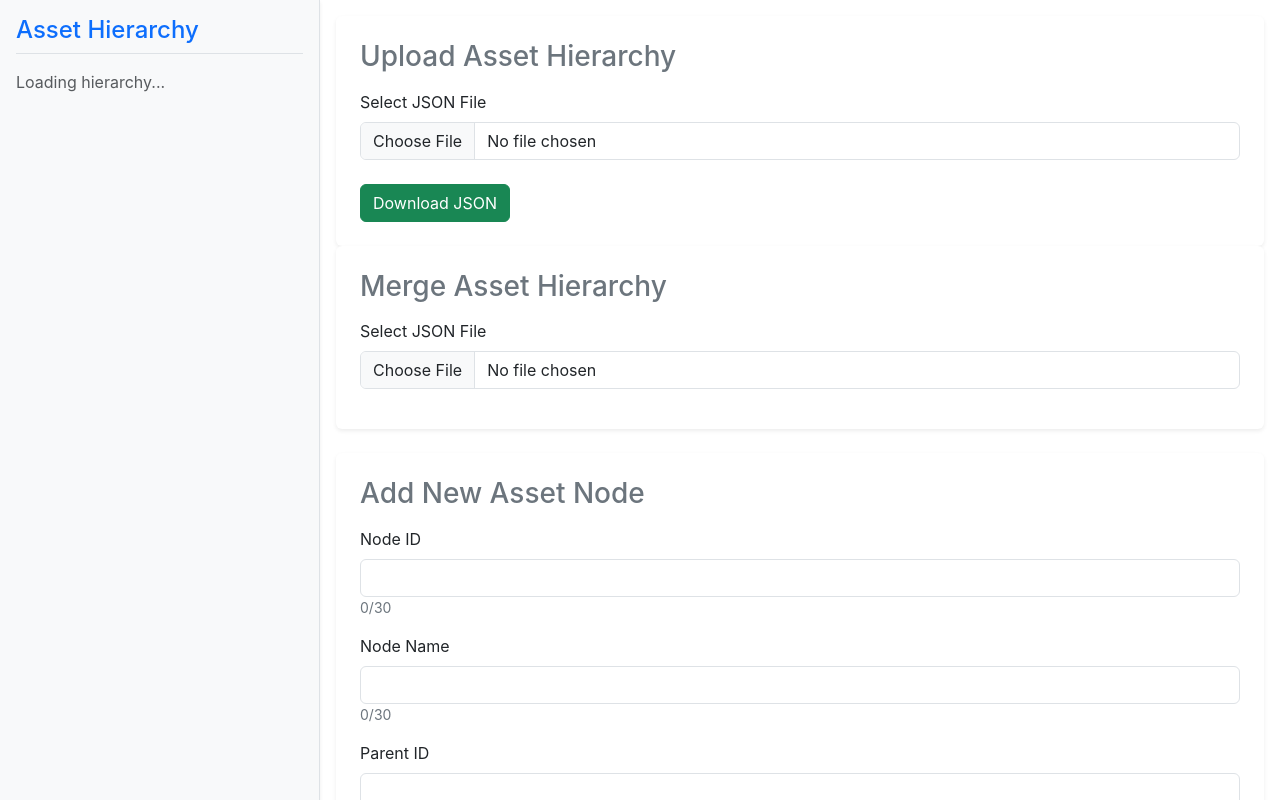
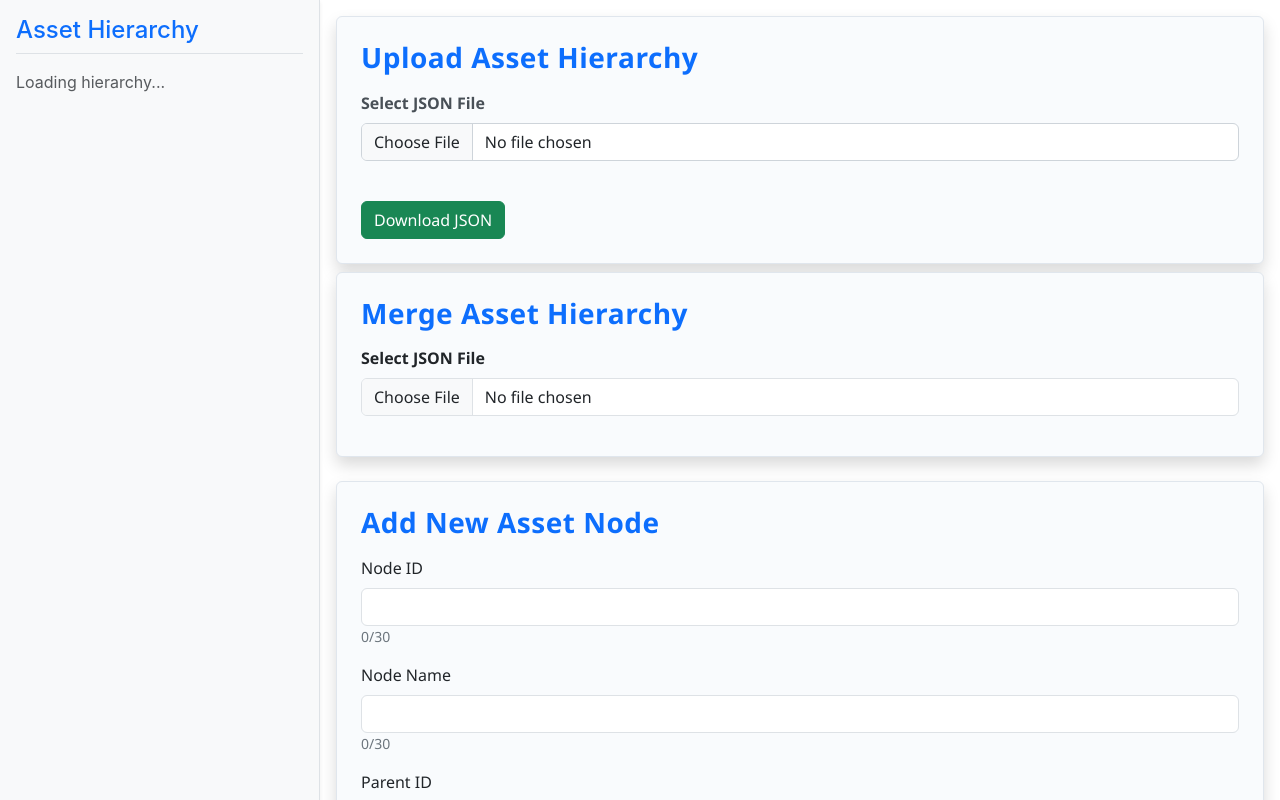
Before and after one commit to mayureshpisat/Asset-Management-Frontend, a React (Create React App) app: page / in a window 1280 px wide. Shown: the top 800 px of the page. Built offline with nearby package versions, Linux system fonts and the light colour scheme; no server answers.

Commit message:
Design Changes

```diff
--- a/src/Menu.js
+++ b/src/Menu.js
@@ -1,13 +1,12 @@
 import React from "react";
 import Download from "./Download";
-
 
 function Menu({ refreshHierarchy }) {
   const handleFileChange = async (e) => {
     const file = e.target.files[0];
 
     if (!file) {
-      alert("Please select a file.");
+      setErrorMessage("Please select a file.");
       return;
     }
 
@@ -26,31 +25,74 @@ function Menu({ refreshHierarchy }) {
       }
 
       const message = await response.text();
-      alert("Upload successful: " + message);
-      //refresh to re render the asset tree
+      setSuccessMessage("✅ Upload successful: " + message);
       refreshHierarchy();
     } catch (error) {
-      console.error("Upload error:", error);
-      alert("Upload failed: " + error.message);
+      setErrorMessage("❌ Upload failed: " + error.message);
     }
-
-    // // Force reload to re-render everything
-    // window.location.reload();
   };
 
+  const [errorMessage, setErrorMessage] = React.useState("");
+  const [successMessage, setSuccessMessage] = React.useState("");
+
   return (
-    <div className="bg-white shadow-sm p-4 rounded">
-      <h3 className="text-secondary mb-3">Upload Asset Hierarchy</h3>
-      <label htmlFor="upload_tree" className="form-label">Select JSON File</label>
+    <div
+      className="shadow p-4 rounded"
+      style={{
+        backgroundColor: "#f9fbfd",
+        border: "1px solid #e0e6ed",
+        fontFamily: "'Segoe UI', Tahoma, Geneva, Verdana, sans-serif",
+      }}
+    >
+      <h3
+        className="fw-bold mb-3"
+        style={{ color: "#0d6efd", letterSpacing: "0.5px" }}
+      >
+        Upload Asset Hierarchy
+      </h3>
+
+      <label
+        htmlFor="upload_tree"
+        className="form-label fw-semibold"
+        style={{ color: "#495057" }}
+      >
+        Select JSON File
+      </label>
+
       <input
         type="file"
         accept="application/json"
         name="upload_tree"
         id="upload_tree"
-        className="form-control"
+        className="form-control mb-3"
         onChange={handleFileChange}
+        style={{
+          borderColor: "#ced4da",
+          cursor: "pointer",
+        }}
       />
-      <div><Download/></div>
+
+      {errorMessage && (
+        <div
+          className="alert alert-danger py-2"
+          style={{ fontSize: "0.9rem" }}
+        >
+          {errorMessage}
+        </div>
+      )}
+
+      {successMessage && (
+        <div
+          className="alert alert-success py-2"
+          style={{ fontSize: "0.9rem" }}
+        >
+          {successMessage}
+        </div>
+      )}
+
+      <div className="mt-3">
+        <Download />
+      </div>
     </div>
   );
 }
--- a/src/MergeHierarchy.js
+++ b/src/MergeHierarchy.js
@@ -1,14 +1,16 @@
 import React, { useState } from "react";
-import Download from "./Download";
 
 function MergeHierarchy({ refreshHierarchy }) {
-  const [message, setMessage] = useState(" ");
+  const [message, setMessage] = useState("");
+  const [messageType, setMessageType] = useState(""); // success | danger
 
   const handleFileChange = async (e) => {
     const file = e.target.files[0];
 
     if (!file) {
-      alert("Please select a file.");
+      setMessage("Please select a file.");
+      setMessageType("warning");
+      setTimeout(() => setMessage(""), 4000);
       return;
     }
 
@@ -16,45 +18,69 @@ function MergeHierarchy({ refreshHierarchy }) {
     formData.append("file", file);
 
     try {
-      const response = await fetch("https://localhost:7242/api/AssetHierarchy/UploadExistingTree", {
-        method: "POST",
-        body: formData,
-      });
+      const response = await fetch(
+        "https://localhost:7242/api/AssetHierarchy/UploadExistingTree",
+        {
+          method: "POST",
+          body: formData,
+        }
+      );
 
       if (!response.ok) {
         const errMsg = await response.text();
         setMessage(`Upload failed: ${errMsg}`);
-        setTimeout(()=>setMessage(""), 5000);
+        setMessageType("danger");
+        setTimeout(() => setMessage(""), 5000);
         throw new Error(errMsg);
       }
 
       const msg = await response.text();
-      setMessage(`Upload successful: ${msg} Assets were merged`);
-      //refresh to re render the asset tree
+      setMessage(`✅ Upload successful: ${msg} Assets were added`);
+      setMessageType("success");
+      setTimeout(() => setMessage(""), 5000);
       refreshHierarchy();
     } catch (error) {
       console.error("Upload error:", error);
       setMessage(`Upload failed: ${error.message}`);
-      //   alert("Upload failed: " + error.message);
+      setMessageType("danger");
+      setTimeout(() => setMessage(""), 5000);
     }
-
-    // // Force reload to re-render everything
-    // window.location.reload();
   };
 
   return (
-    <div className="bg-white shadow-sm p-4 rounded">
-      <h3 className="text-secondary mb-3">Merge Asset Hierarchy</h3>
-      <label htmlFor="upload_tree" className="form-label">Select JSON File</label>
+    <div className=" shadow p-4 rounded mt-2" style={{
+        backgroundColor: "#f9fbfd",
+        border: "1px solid #e0e6ed",
+        fontFamily: "'Segoe UI', Tahoma, Geneva, Verdana, sans-serif",
+      }}>
+      <h3 className=" mb-3 fw-bold" style={{ color: "#0d6efd", letterSpacing: "0.5px" }} >Merge Asset Hierarchy</h3>
+
+      {/* File input */}
+      <label htmlFor="upload_tree" className="form-label fw-semibold">
+        Select JSON File
+      </label>
       <input
         type="file"
         accept="application/json"
         name="upload_tree"
         id="upload_tree"
-        className="form-control"
+        className="form-control mb-3"
         onChange={handleFileChange}
       />
-      <p className="text-primary">{message} </p>
+
+      {/* Styled alert message */}
+      {message && (
+        <div
+          className={`alert alert-${messageType} mt-2 mb-0 py-2 px-3`}
+          style={{
+            fontSize: "0.9rem",
+            fontWeight: "500",
+            borderRadius: "6px",
+          }}
+        >
+          {message}
+        </div>
+      )}
     </div>
   );
 }
--- a/src/NewNode.js
+++ b/src/NewNode.js
@@ -7,13 +7,20 @@ function NewNode({ refreshHierarchy }) {
     parentId: ""
   });
 
-  const [error, setError] = useState("");
+  // Store field-specific errors
+  const [errors, setErrors] = useState({});
 
   const handleInputChange = (e) => {
     const { name, value } = e.target;
     setFormData(prev => ({
       ...prev,
       [name]: value
+    }));
+
+    // Clear error for the field being edited
+    setErrors(prev => ({
+      ...prev,
+      [name]: ""
     }));
   };
 
@@ -30,71 +37,91 @@ function NewNode({ refreshHierarchy }) {
       });
 
       if (!response.ok) {
-        const errorText = await response.text();
-        setError(errorText);
+        const errorJson = await response.json();
+
+        // Map API errors (case-insensitive match)
+        if (errorJson.errors) {
+          const fieldErrors = {};
+          for (const key in errorJson.errors) {
+            fieldErrors[key.charAt(0).toLowerCase() + key.slice(1)] = errorJson.errors[key][0];
+          }
+          setErrors(fieldErrors);
+        }
         return;
       }
 
-      // Clear error and form on success
-      setError("");
+      // Clear errors and form on success
+      setErrors({});
       setFormData({
         id: "",
         name: "",
         parentId: ""
       });
 
-      // Refresh the hierarchy
+      // Refresh hierarchy
       refreshHierarchy();
 
     } catch (error) {
       console.error("Error adding node:", error);
-      setError("Failed to add node: " + error.message);
+      setErrors({ general: "Failed to add node: " + error.message });
     }
   };
 
   return (
-    <div className=" bg-white shadow-sm p-4 rounded mt-4">
-      <h3 className="text-secondary mb-3">Add New Asset Node</h3>
-      {error && <p className="small text-danger mb-3">{error}</p>}
+    <div className=" shadow p-4 rounded mt-4"
+    style={{
+        backgroundColor: "#f9fbfd",
+        border: "1px solid #e0e6ed",
+        fontFamily: "'Segoe UI', Tahoma, Geneva, Verdana, sans-serif",
+      }}>
+      <h3 className="fw-bold mb-3" style={{ color: "#0d6efd", letterSpacing: "0.5px" }}>Add New Asset Node</h3>
+      {errors.general && <p className="small text-danger mb-3">{errors.general}</p>}
       <form onSubmit={handleSubmit}>
+
+        {/* Node ID */}
         <div className="mb-3">
           <label className="form-label">Node ID</label>
           <input
             type="text"
             name="id"
-            className="form-control"
+            className={`form-control ${errors.id ? "is-invalid" : ""}`}
             value={formData.id}
             onChange={handleInputChange}
             maxLength={30}
             required
           />
+          {errors.id && <div className="invalid-feedback">{errors.id}</div>}
           <p className="small text-secondary">{formData.id.length}/30</p>
         </div>
 
+        {/* Node Name */}
         <div className="mb-3">
           <label className="form-label">Node Name</label>
           <input
             type="text"
             name="name"
-            className="form-control"
+            className={`form-control ${errors.name ? "is-invalid" : ""}`}
             value={formData.name}
             onChange={handleInputChange}
             maxLength={30}
             required
           />
+          {errors.name && <div className="invalid-feedback">{errors.name}</div>}
           <p className="small text-secondary">{formData.name.length}/30</p>
         </div>
 
+        {/* Parent ID */}
         <div className="mb-3">
           <label className="form-label">Parent ID</label>
           <input
             type="text"
             name="parentId"
-            className="form-control"
+            className={`form-control ${errors.parentId ? "is-invalid" : ""}`}
             value={formData.parentId}
             onChange={handleInputChange}
             required
           />
+          {errors.parentId && <div className="invalid-feedback">{errors.parentId}</div>}
         </div>
 
         <button type="submit" className="btn btn-primary">
```
